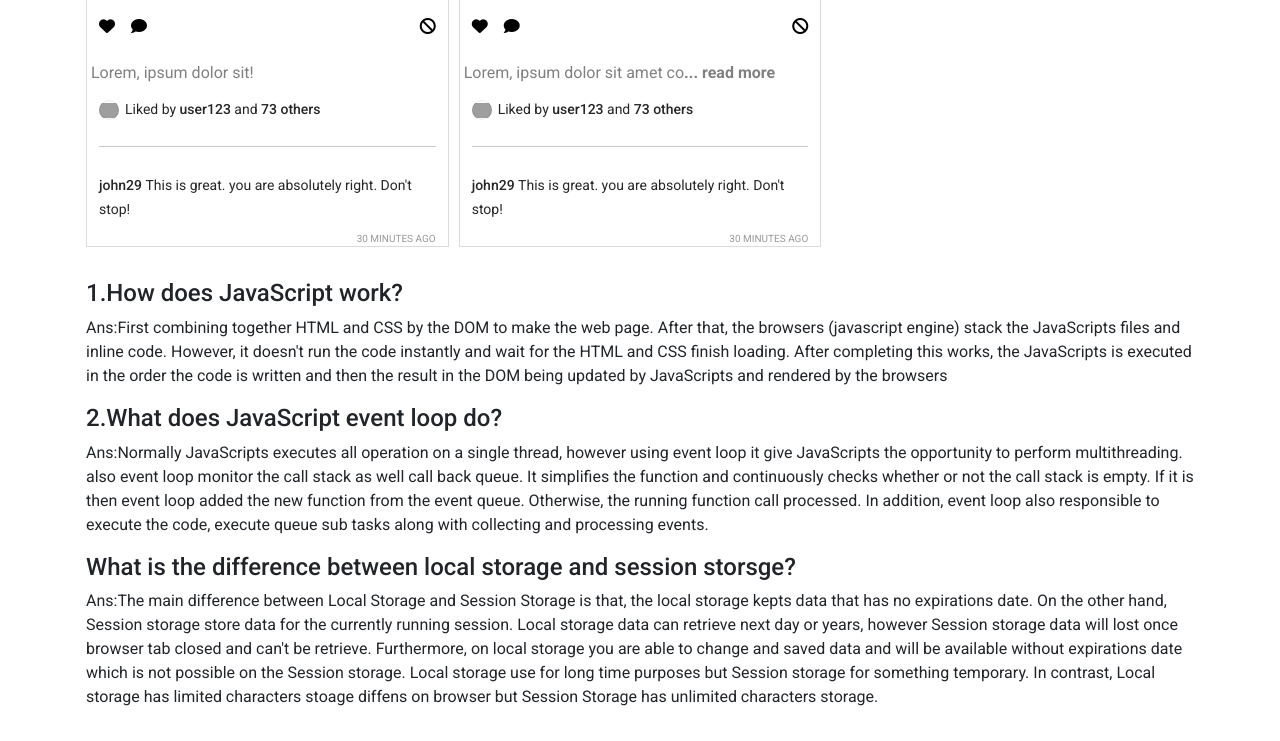
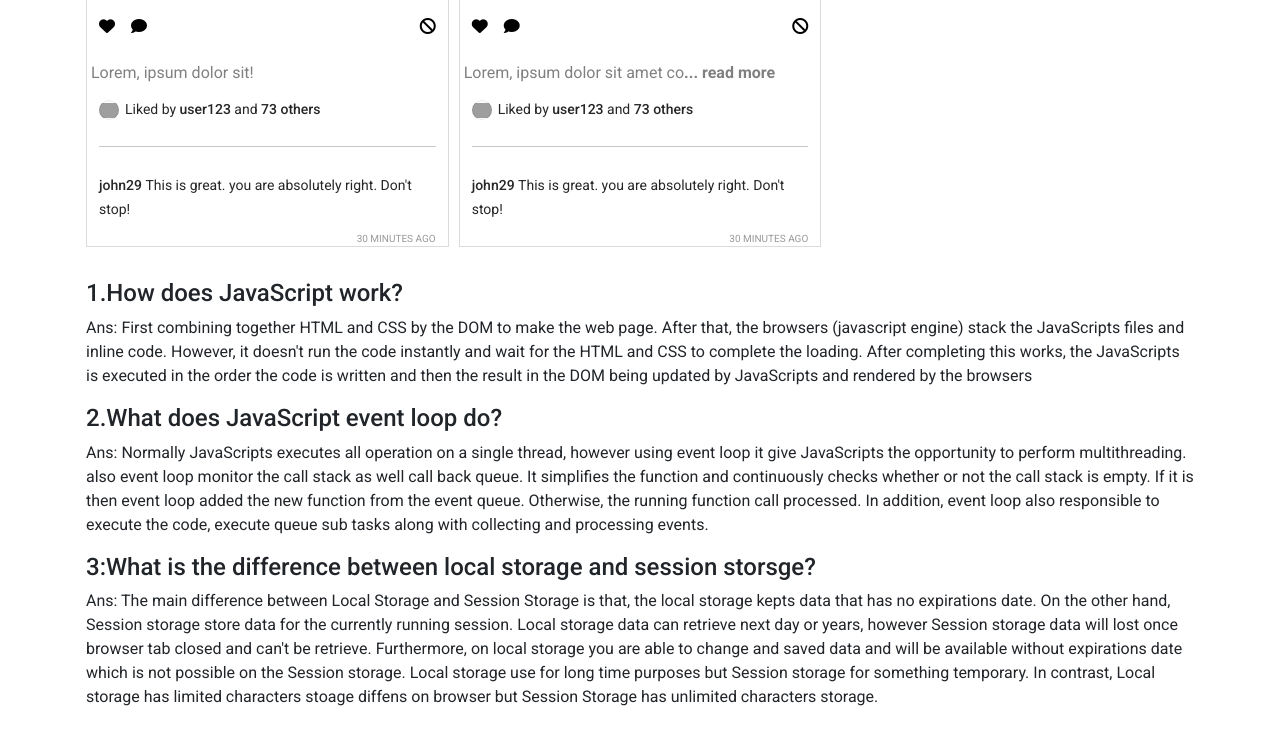
Before and after one commit to Eshshatabdi/debug-instra-city, a plain HTML site: page index.html in a window 1280 px wide. Shown: the part 1285-2026 px from the top of the page. Drawn offline with nearby package versions, Linux system fonts and the light colour scheme; grey boxes are pictures that could not be loaded.

Commit message:
ans done

```diff
--- a/index.html
+++ b/index.html
@@ -59,17 +59,18 @@
     </main>
 
 
-    <section class="main container mx-auto p-3">
+    <section id="ans" class="main container mx-auto p-3">
         <h4>1.How does JavaScript work?</h4>
-        <p>Ans:First combining together HTML and CSS by the DOM to make the web page. After that, the browsers
+        <p>Ans: First combining together HTML and CSS by the DOM to make the web page. After that, the browsers
             (javascript engine) stack the JavaScripts files and inline code. However, it doesn't run the code
-            instantly and wait for the HTML and CSS finish loading. After completing this works, the JavaScripts is
+            instantly and wait for the HTML and CSS to complete the loading. After completing this works, the
+            JavaScripts is
             executed
             in the order the code is written and then the result in the DOM being updated by JavaScripts and rendered by
             the browsers</p>
 
         <h4>2.What does JavaScript event loop do?</h4>
-        <p>Ans:Normally JavaScripts executes all operation on a single thread, however using event loop it give
+        <p>Ans: Normally JavaScripts executes all operation on a single thread, however using event loop it give
             JavaScripts the opportunity to perform multithreading. also event loop monitor the call stack as well
             call
             back queue. It simplifies the function and continuously checks whether or not the call stack is empty.
@@ -79,8 +80,8 @@
             processed. In addition, event loop also responsible to execute the code, execute queue sub tasks along
             with
             collecting and processing events.</p>
-        <h4>What is the difference between local storage and session storsge?</h4>
-        <p>Ans:The main difference between Local Storage and Session Storage is that, the local storage kepts data
+        <h4>3:What is the difference between local storage and session storsge?</h4>
+        <p>Ans: The main difference between Local Storage and Session Storage is that, the local storage kepts data
             that
             has no expirations date. On the other hand, Session storage store data for the currently running
             session.
```
